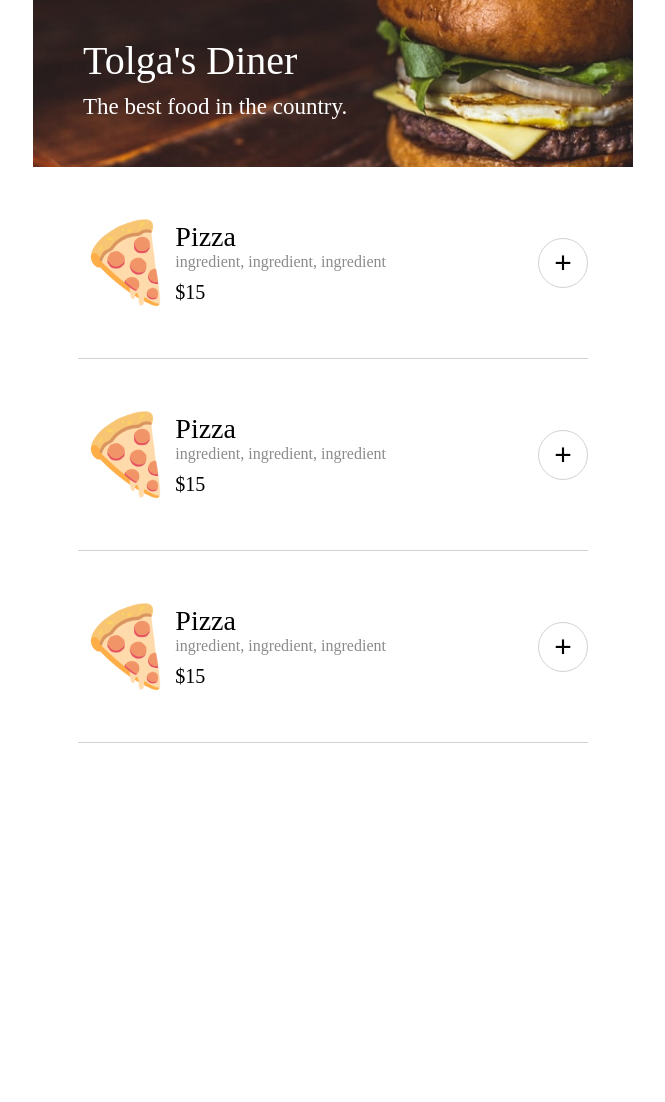
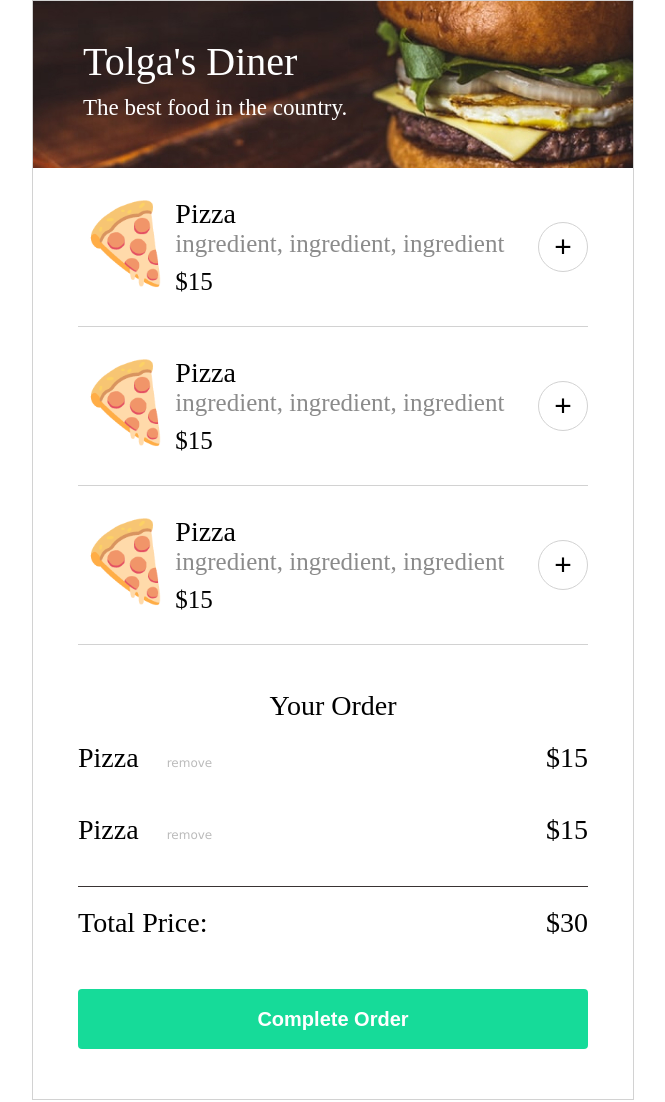
Before and after one commit to tbacavuz/Food-Order-App, a plain HTML site: page index.html in a window 1280 px wide. Shown: the whole page, without its empty margins (307-972 px from the left). Drawn offline with Linux system fonts and the light colour scheme; a web font is replaced by a local one.

Commit message:
improved styling

```diff
--- a/index.css
+++ b/index.css
@@ -1,10 +1,11 @@
 body{
     width: 600px;
-    height: 1161px;
     margin: auto;
     font-family: Smythe;
     right: 0px;
     left: 0px;
+    border: 1px solid #d2d2d2;
+    font-size: 25px;
 }
 
 section{
@@ -52,7 +53,7 @@ p{
     display: flex;
     border-bottom: 1px solid;
     border-color: #d2d2d2;
-    padding: 50px 0;
+    padding: 30px 0;
 }
 
 .item{
@@ -80,7 +81,6 @@ p{
 }
 
 .price{
-    font-size: 20px;
     margin-top: 10px;
 }
 
@@ -121,6 +121,7 @@ p{
     height: 60px;
     margin: 50px 0;
     font-weight: bold;
+    font-size: 20px;
 }
 
 .remove-btn{
@@ -136,7 +137,6 @@ p{
     flex-direction: column;
     width: 100%;
     justify-content: center;
-    font-size: 28px;
     font-family: Verdana;
 }
 
@@ -150,7 +150,6 @@ p{
     justify-content: space-between;
 }
 span{
-    font-size: 28px;
     margin-right: 15px;
 }
 
@@ -179,7 +178,6 @@ font-size: 20px;
     height: 550px;
     border-radius: 4px;
     background-color: #ffff;
-    /* box-shadow: 0px 0px 6px 2px #666; */
     box-shadow: 5.186544418334961px 5.186544418334961px 255.43731689453125px 0px #00000080;
 
 }
--- a/index.html
+++ b/index.html
@@ -79,25 +79,25 @@
                 </div>
             </section>
             <!-- CART -->
-            <section class="cart-container hidden">
+            <section class="cart-container">
                 <p>Your Order</p>
                 <div class="cart-element">
                     <div class="element-name">
                     <span>Pizza</span>
                     <button class="remove-btn">remove</button>
                     </div>
-                    <p>$14</p>
+                    <p>$15</p>
                 </div>
                 <div class="cart-element">
                     <div class="element-name">
                     <span>Pizza</span>
                     <button class="remove-btn">remove</button>
                     </div>
-                    <p>$14</p>
+                    <p>$15</p>
                 </div>
                 <div class="total-display">
                     <p class="inline">Total Price:</p>
-                    <p class="inline">$28</p>
+                    <p class="inline">$30</p>
                 </div>
                 <button class="confirm-btn">
                     Complete Order
```
